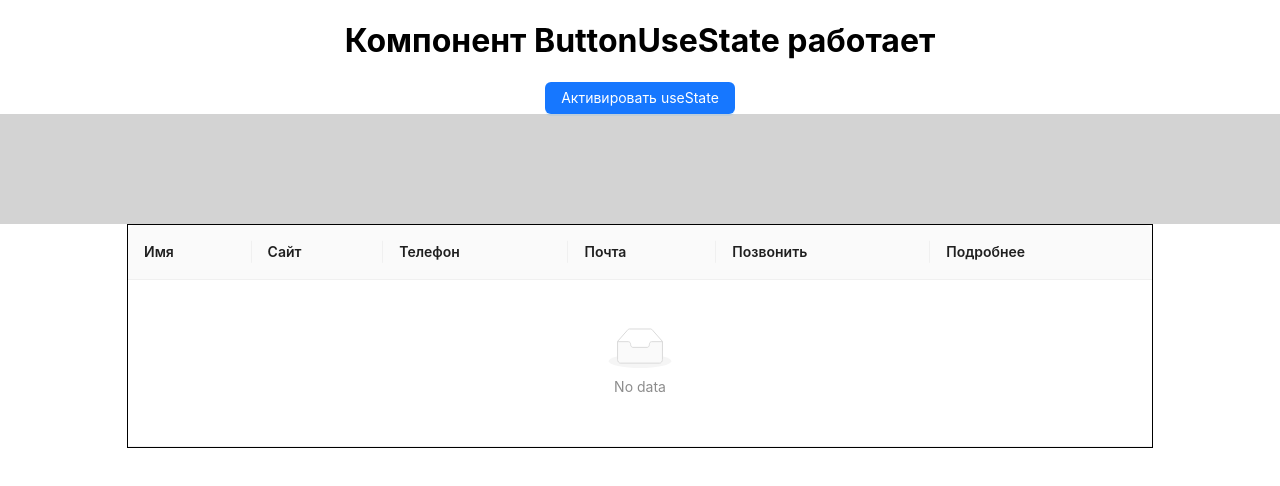
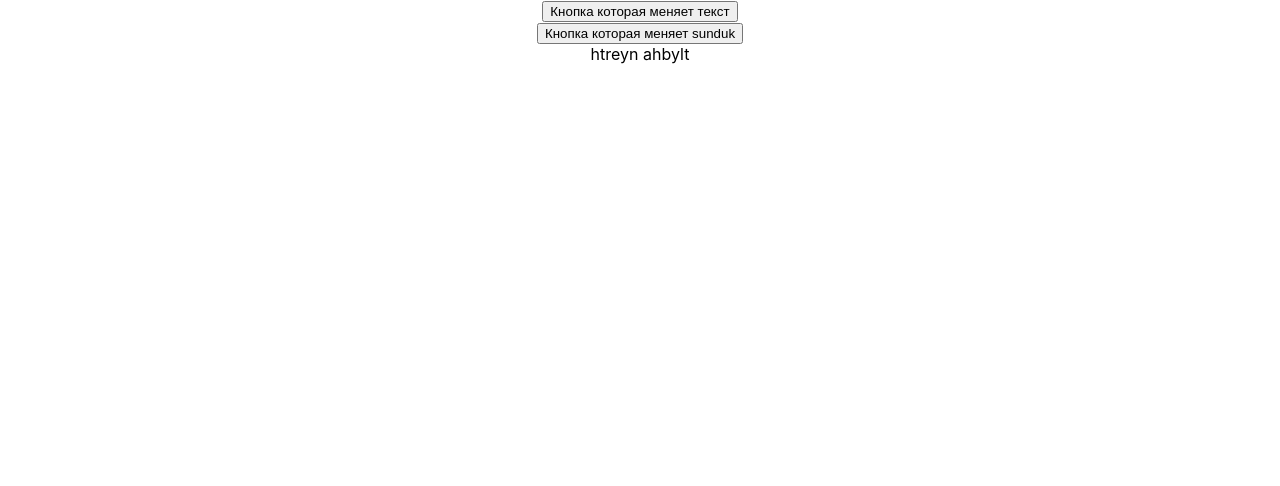
Before and after one commit to igordg777/table_filter_antd, a React (Create React App) app: page / in a window 1280 px wide. Shown: the top 486 px of the page. Built offline with nearby package versions, Linux system fonts and the light colour scheme.

Commit message:
add antd components Table, Сard, List

```diff
--- a/src/App.js
+++ b/src/App.js
@@ -4,15 +4,17 @@ import TableComponent from './components/TableComponent'
 import ButtonUseState from './components/ButtonUseState';
 import Modal from './components/Modal'
 import Message from './components/Message'
+import UseEffectExample from './components/UseEffectExample'
 
 function App() {
   return (
     <div className="App">
 
       {/* <TableComponent /> */}
-      <ButtonUseState />
+      {/* <ButtonUseState /> */}
       {/* <Modal /> */}
       {/* <Message /> */}
+      <UseEffectExample />
     </div>
   );
 }
--- /dev/null
+++ b/src/components/UseEffectExample.jsx
@@ -0,0 +1,38 @@
+import React, { useState, useEffect } from 'react';
+
+function UseEffectExample() {
+
+    const [text, setText] = useState('htreyn ahbylt');
+    const [sunduk, setSunduk] = useState(123);
+
+    useEffect(() => {
+        console.log('юзэффект text сработал')
+    }, [text])
+
+    useEffect(() => {
+        console.log('юзэффект sunduk сработал')
+    }, [sunduk])
+
+    // useEffect(() => {
+    //     console.log('юзэффект, который срабатывает всегда')
+    // })
+
+    useEffect(() => {
+        console.log('юзэффект, который срабатывает один раз, только при загрузке страницы')
+    }, [])
+
+
+
+    return (
+        <>
+            <button onClick={() => setText(JSON.stringify(new Date()))}>Кнопка которая меняет текст</button>
+            <br />
+            <button onClick={() => setSunduk(JSON.stringify(new Date()))}>Кнопка которая меняет sunduk</button>
+            <div>
+                {text}
+            </div>
+        </>
+    )
+}
+
+export default UseEffectExample;
--- a/src/index.js
+++ b/src/index.js
@@ -6,9 +6,7 @@ import reportWebVitals from './reportWebVitals';
 
 const root = ReactDOM.createRoot(document.getElementById('root'));
 root.render(
-  <React.StrictMode>
-    <App />
-  </React.StrictMode>
+  <App />
 );
 
 // If you want to start measuring performance in your app, pass a function
```
